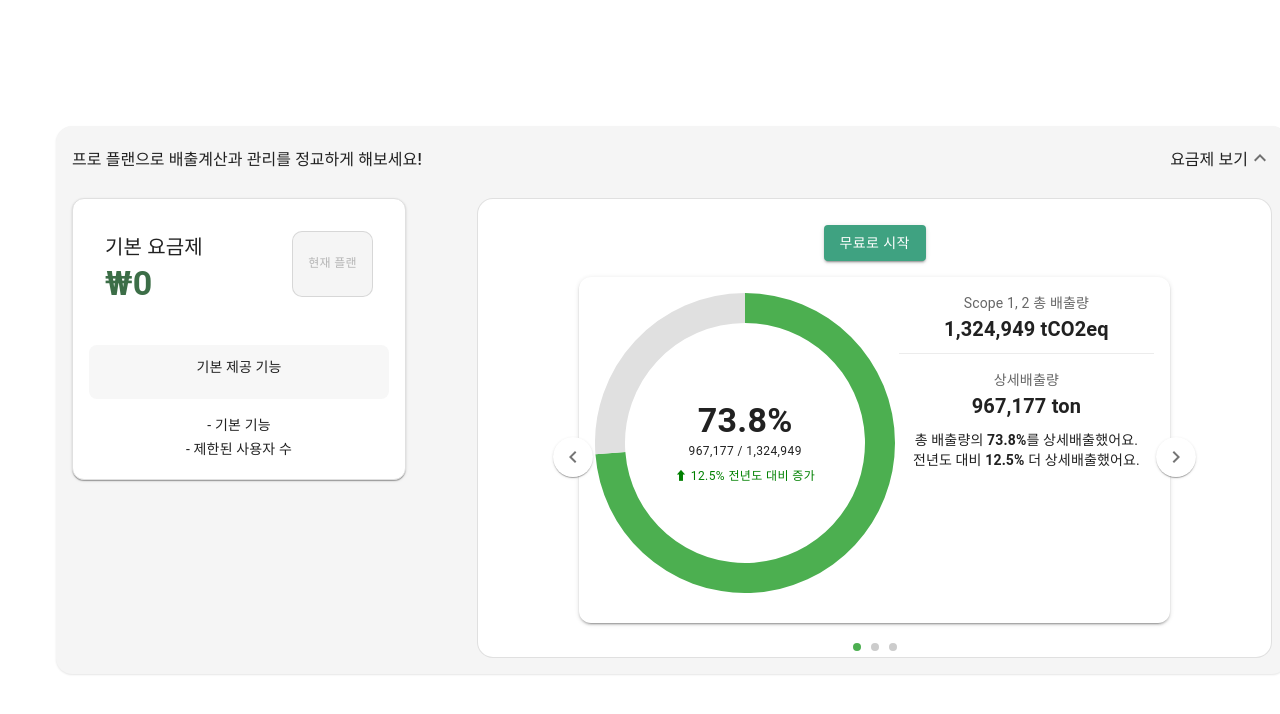
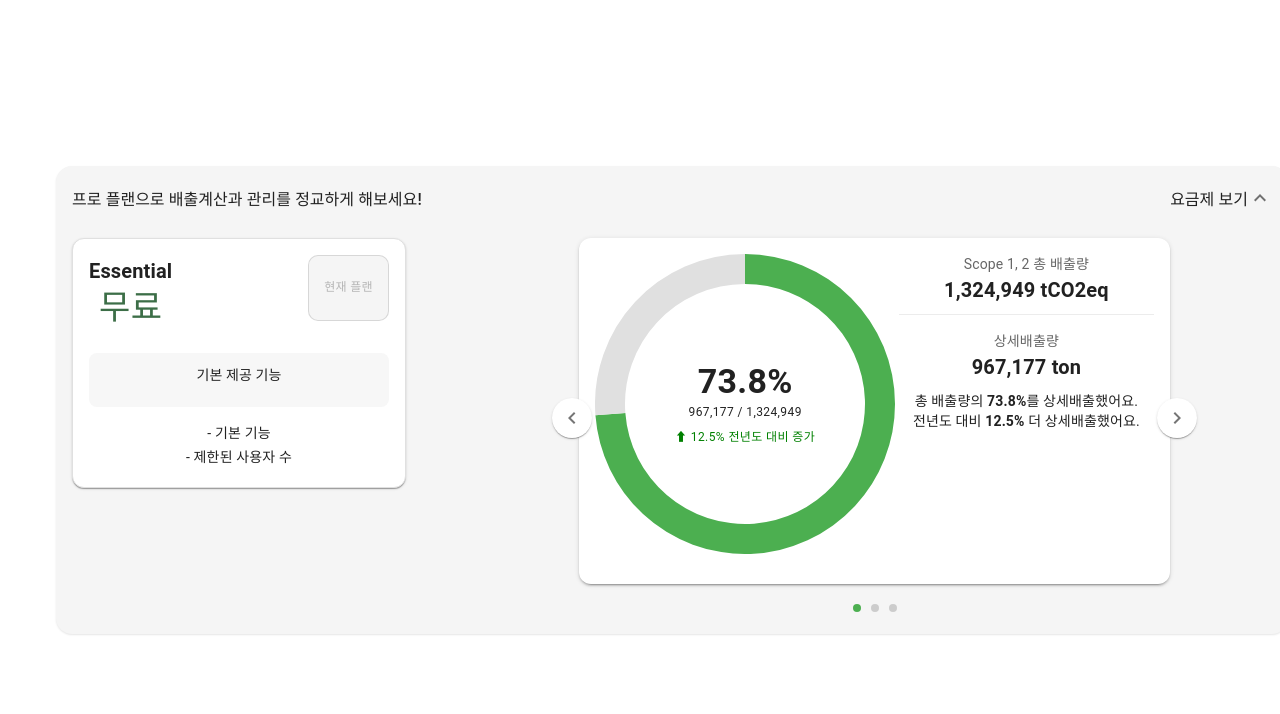
Before and after one commit to herlanmustopa/wecruit-lab, a React (Vite) app: page / in a window 1280 px wide. Shown: the top 714 px of the page. Built offline with nearby package versions, Linux system fonts and the light colour scheme.

Commit message:
Initial Commit

```diff
--- a/src/App.tsx
+++ b/src/App.tsx
@@ -1,7 +1,7 @@
 import React, {useState} from "react";
 import CustomAccordion from "./components/Accordion";
 import "./App.css";
-import Cards from "./components/Card";
+// import Cards from "./components/Card";
 import Grid from "@mui/material/Grid2";
 import Carousel from "./components/Carousel";
 import PlanCard from "./components/Card2";
@@ -55,18 +55,13 @@ const App: React.FC = () => {
         <Grid container spacing={2}>
           <Grid size={4}>
             <PlanCard
-              title='기본 요금제'
-              price='₩0'
+              title='Essential'
+              price='무료'
               features={["기본 기능", "제한된 사용자 수"]}
               isCurrentPlan={true}
             />{" "}
           </Grid>
           <Grid size={8}>
-            <Cards
-            // title='기본 요금제'
-            // price='₩0'
-            // features={["기본 기능", "제한된 사용자 수"]}
-            >
             <Carousel
               percentage={cardsData[activeIndex].percentage}
               total={cardsData[activeIndex].total}
@@ -80,7 +75,6 @@ const App: React.FC = () => {
               handlePrev={handlePrev}
               handleNext={handleNext}
             />
-            </Cards>
           </Grid>
         </Grid>
       </CustomAccordion>
--- a/src/components/Card2.tsx
+++ b/src/components/Card2.tsx
@@ -1,5 +1,5 @@
 import React from "react";
-import {Card, CardContent, Typography, Button, Box} from "@mui/material";
+import {Card, Typography, Button, Box} from "@mui/material";
 
 interface PlanCardProps {
   title: string;
@@ -23,21 +23,20 @@ const PlanCard: React.FC<PlanCardProps> = ({
         maxWidth: 300,
         border: "1px solid #e0e0e0",
       }}>
-      <CardContent
+      <Box
         sx={{
           display: "flex",
           justifyContent: "space-between",
         }}>
         <Box
           sx={{
-            justifyItems: "flex-start",
+            justifyIte: "flex-start",
           }}>
-          <Typography variant='h6' component='div' sx={{fontWeight: "bold"}}>
+          <Typography variant='h6' sx={{fontWeight: "bold"}}>
             {title}
           </Typography>
           <Typography
             variant='h4'
-            component='div'
             sx={{fontWeight: "bold", color: "#3c6e47", marginBottom: 1}}>
             {price}
           </Typography>
@@ -47,6 +46,7 @@ const PlanCard: React.FC<PlanCardProps> = ({
           <Button
             variant='outlined'
             disabled
+            // fullWidth
             sx={{
               borderRadius: "10px",
               fontSize: "12px",
@@ -60,7 +60,7 @@ const PlanCard: React.FC<PlanCardProps> = ({
             현재 플랜
           </Button>
         )}
-      </CardContent>
+      </Box>
       <Box
         sx={{
           backgroundColor: "#f7f7f7",
```
Lines whose indentation alone changed are shown as unchanged.
